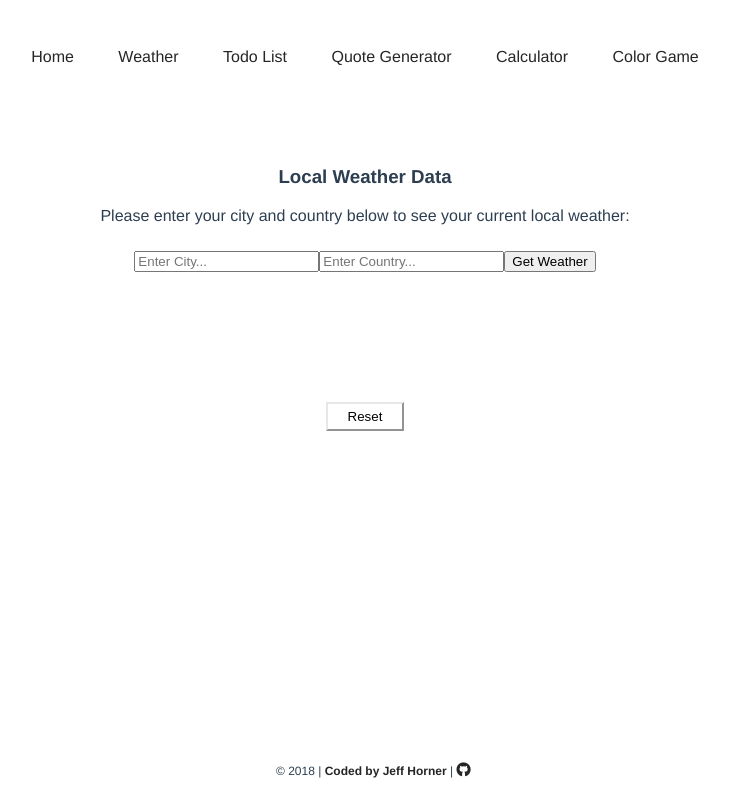
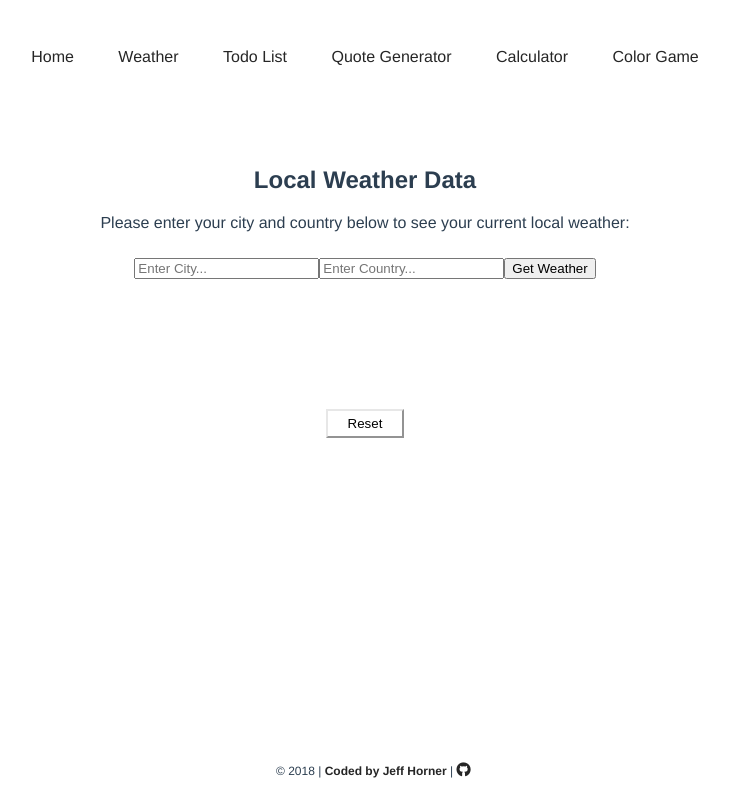
Before and after one commit to jeffnhorner/mini-Vue.js-Projects, a Vue app: page /weather in a window 1280 px wide. Shown: the whole page, without its empty margins (275-1004 px from the left). Built offline with nearby package versions, Linux system fonts and the light colour scheme; what vue-resource would draw is missing.

Commit message:
small format change to the weather app title

```diff
--- a/src/components/Weather.vue
+++ b/src/components/Weather.vue
@@ -1,6 +1,6 @@
 <template>
   <div class="weather content">
-    <h3>Local Weather Data</h3>
+    <h2>Local Weather Data</h2>
     <p>Please enter your city and country below to see your current local weather:</p>
 
     <form @submit.prevent="getWeather">
```
